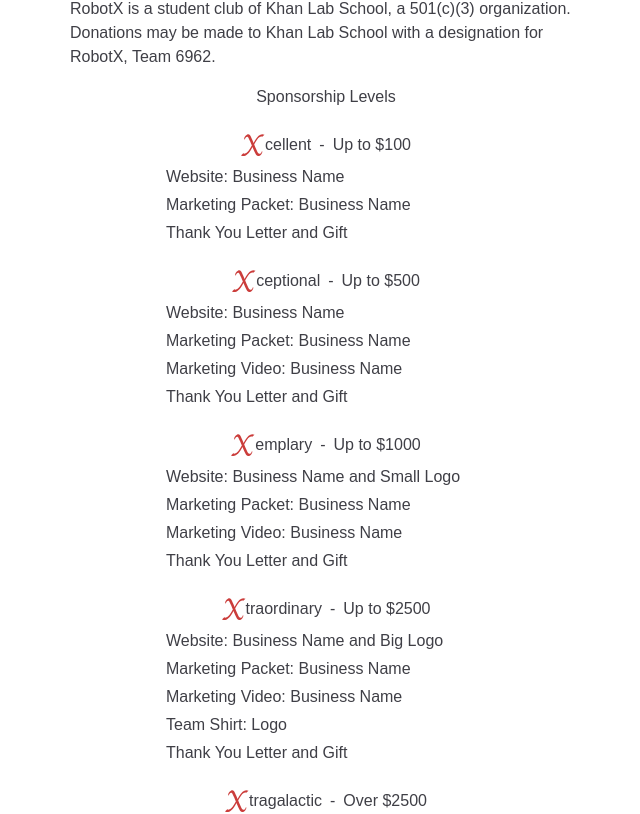
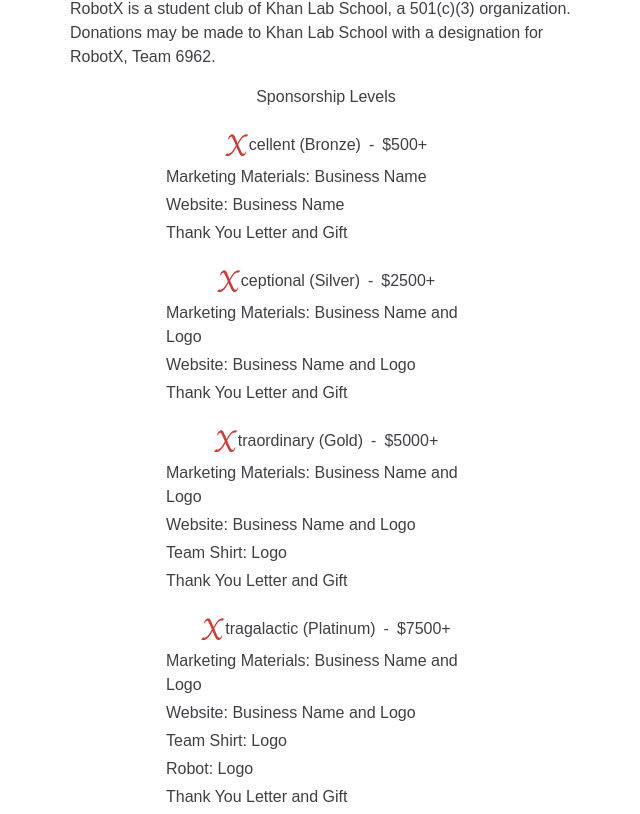
Before and after one commit to team6962/robotx-website, a Next.js app: page /sponsors in a window 1280 px wide. Shown: the part 817-1631 px from the top of the page, without its empty margins (314-954 px from the left). Built offline with nearby package versions, Linux system fonts and the light colour scheme; a web font is replaced by a local one.

Commit message:
Update sponsor page

```diff
--- a/pages/sponsors/index.tsx
+++ b/pages/sponsors/index.tsx
@@ -54,7 +54,7 @@
 			</a>
 			.
 		</p>
-		<a href="/2022 RobotX Sponsor Packet.pdf" className="button">
+		<a href="https://drive.google.com/file/d/1_UwJn1oucedeik6CuBLqHbVcAlgxn5OI/view?usp=sharing" className="button">
 			2022 Sponsor Information Packet
 		</a>
 		<div className="md:max-w-lg">
@@ -73,52 +73,39 @@
 		</p>
 		<h2>Sponsorship Levels</h2>
 		<SponsorshipLevel
-			name="cellent"
-			condition="Up to $100"
+			name="cellent (Bronze)"
+			condition="$500+"
 			benefits={[
+				'Marketing Materials: Business Name',
 				'Website: Business Name',
-				'Marketing Packet: Business Name',
 				'Thank You Letter and Gift'
 			]}
 		/>
 		<SponsorshipLevel
-			name="ceptional"
-			condition="Up to $500"
+			name="ceptional (Silver)"
+			condition="$2500+"
 			benefits={[
-				'Website: Business Name',
-				'Marketing Packet: Business Name',
-				'Marketing Video: Business Name',
+				'Marketing Materials: Business Name and Logo',
+				'Website: Business Name and Logo',
 				'Thank You Letter and Gift'
 			]}
 		/>
 		<SponsorshipLevel
-			name="emplary"
-			condition="Up to $1000"
+			name="traordinary (Gold)"
+			condition="$5000+"
 			benefits={[
-				'Website: Business Name and Small Logo',
-				'Marketing Packet: Business Name',
-				'Marketing Video: Business Name',
-				'Thank You Letter and Gift'
-			]}
-		/>
-		<SponsorshipLevel
-			name="traordinary"
-			condition="Up to $2500"
-			benefits={[
-				'Website: Business Name and Big Logo',
-				'Marketing Packet: Business Name',
-				'Marketing Video: Business Name',
+				'Marketing Materials: Business Name and Logo',
+				'Website: Business Name and Logo',
 				'Team Shirt: Logo',
 				'Thank You Letter and Gift'
 			]}
 		/>
 		<SponsorshipLevel
-			name="tragalactic"
-			condition="Over $2500"
+			name="tragalactic (Platinum)"
+			condition="$7500+"
 			benefits={[
-				'Website: Business Name and Big Logo',
-				'Marketing Packet: Business Name',
-				'Marketing Video: Business Name',
+				'Marketing Materials: Business Name and Logo',
+				'Website: Business Name and Logo',
 				'Team Shirt: Logo',
 				'Robot: Logo',
 				'Thank You Letter and Gift'
```
